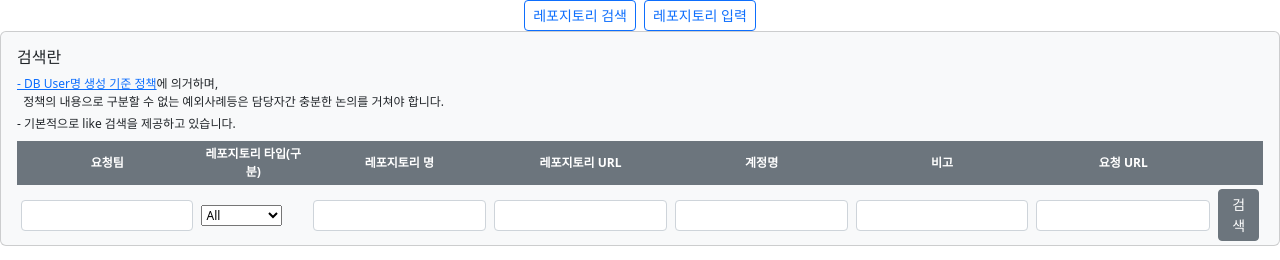
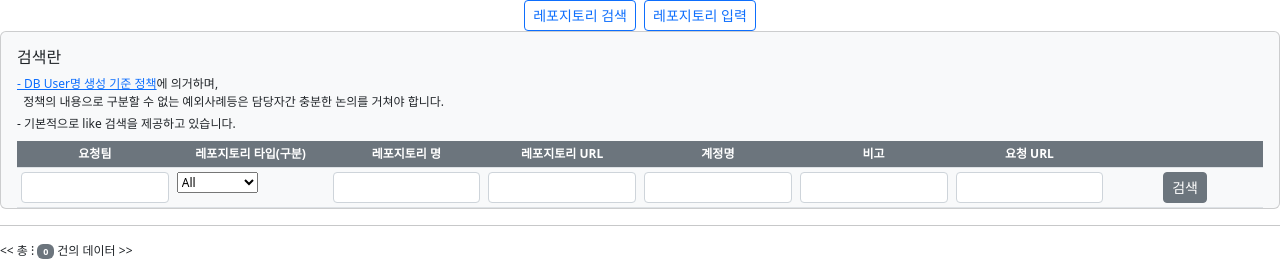
Before and after one commit to bylee5/portaldba, a Django app: page /account/repository in a window 1280 px wide. Shown: the part 112-372 px from the top of the page. Run offline with Django 4.2, Linux system fonts and the light colour scheme; the visitor is signed in with stand-in values (Sample User, id 1); some libraries are stand-ins or nearby versions.

Commit message:
레포지토리 CSS 변경

```diff
--- a/account/templates/account/account_repository.html
+++ b/account/templates/account/account_repository.html
@@ -20,7 +20,7 @@
             </div>
         </div>
 
-        <table class="1table table-sm text-center mb-0 pb-0" style="table-layout: fixed">
+        <table class="table table-sm text-center mb-0 pb-0" style="table-layout: fixed">
             <tr class="bg-secondary text-white">
                 <th class="rounded-left">요청팀</th>
                 <th class="">레포지토리 타입(구분)</th>
```
